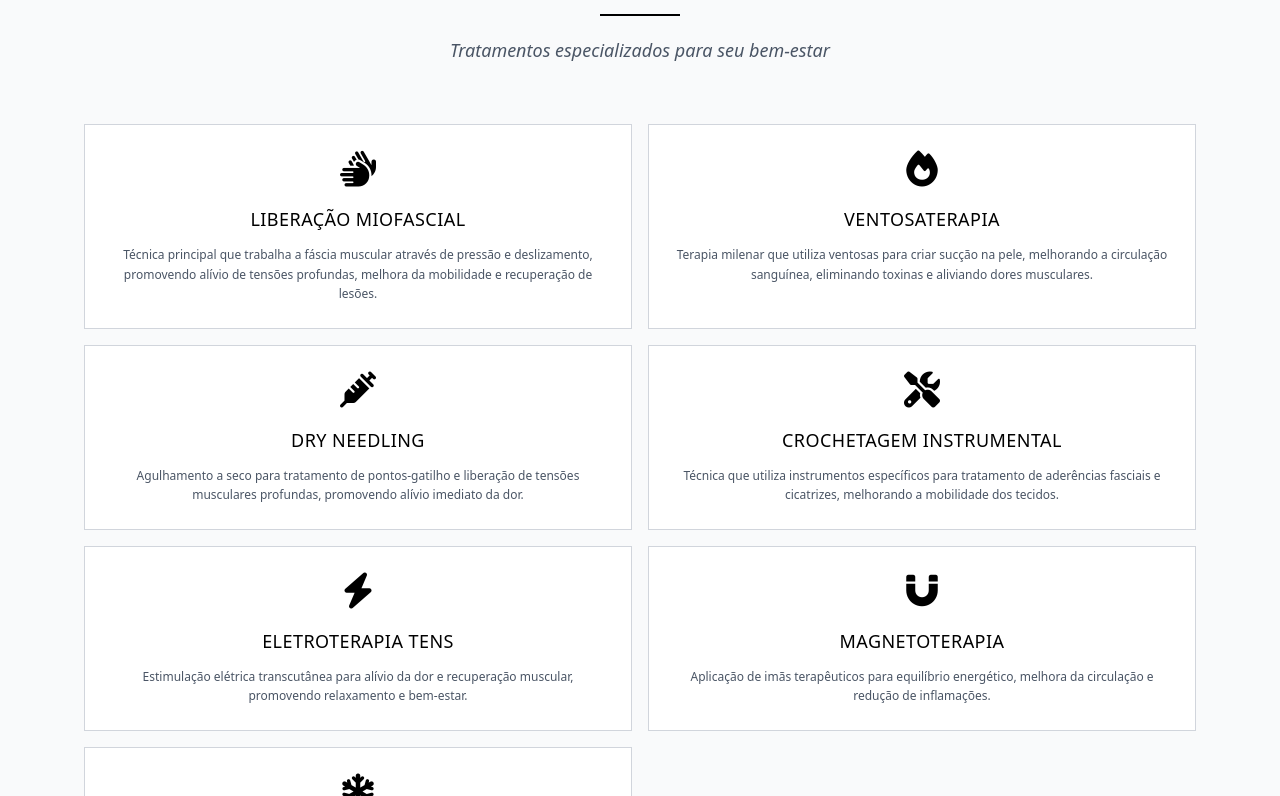
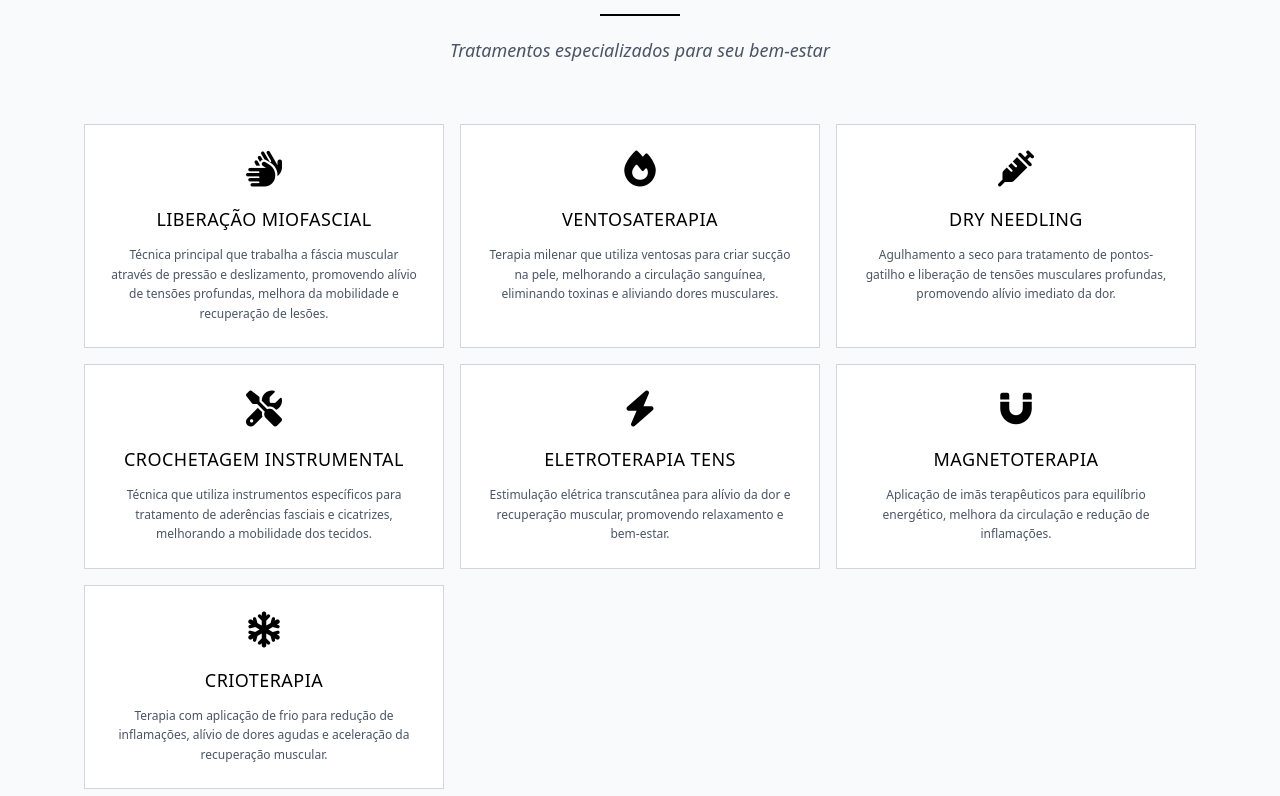
Before and after one commit to lucas19fonseca/landingPage-Dell, a React (Vite) app: page / in a window 1280 px wide. Shown: the part 1744-2540 px from the top of the page. Built offline with nearby package versions, Linux system fonts and the light colour scheme.

Commit message:
ajuste na responsividade

```diff
--- a/src/components/tecnicas.jsx
+++ b/src/components/tecnicas.jsx
@@ -13,7 +13,7 @@
                 </p>
 
                 {/* Grid de Serviços - 2 colunas em todos os dispositivos */}
-                <div className="grid grid-cols-2 gap-4 mt-15">
+                <div className="grid grid-cols-2 lg:grid-cols-3 gap-4 mt-15">
 
                     {/* Liberação Miofascial */}
                     <div className="group bg-white p-6 border border-gray-300 text-center relative transition-all duration-400 hover:bg-black hover:text-white hover:scale-102 hover:z-10 hover:shadow-xl">
```
